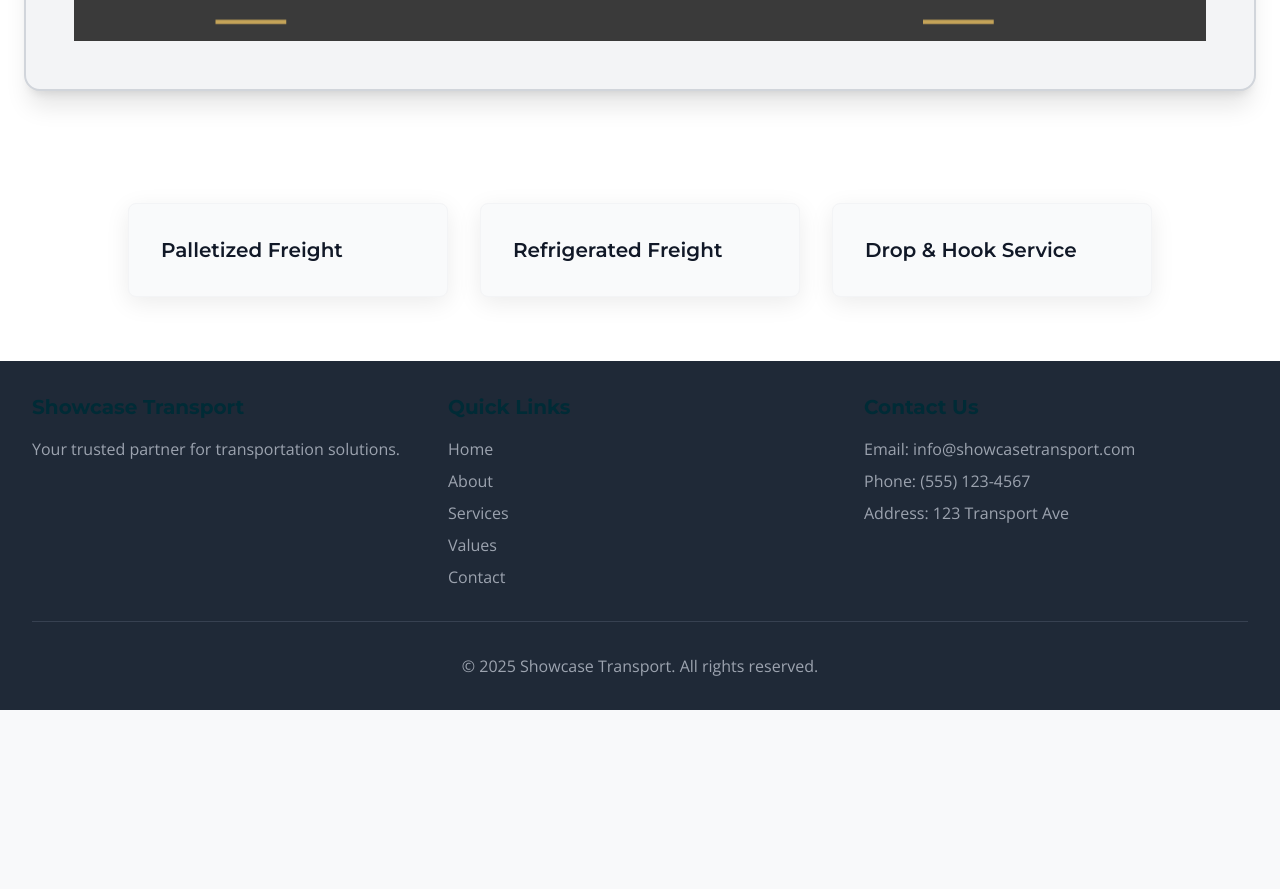
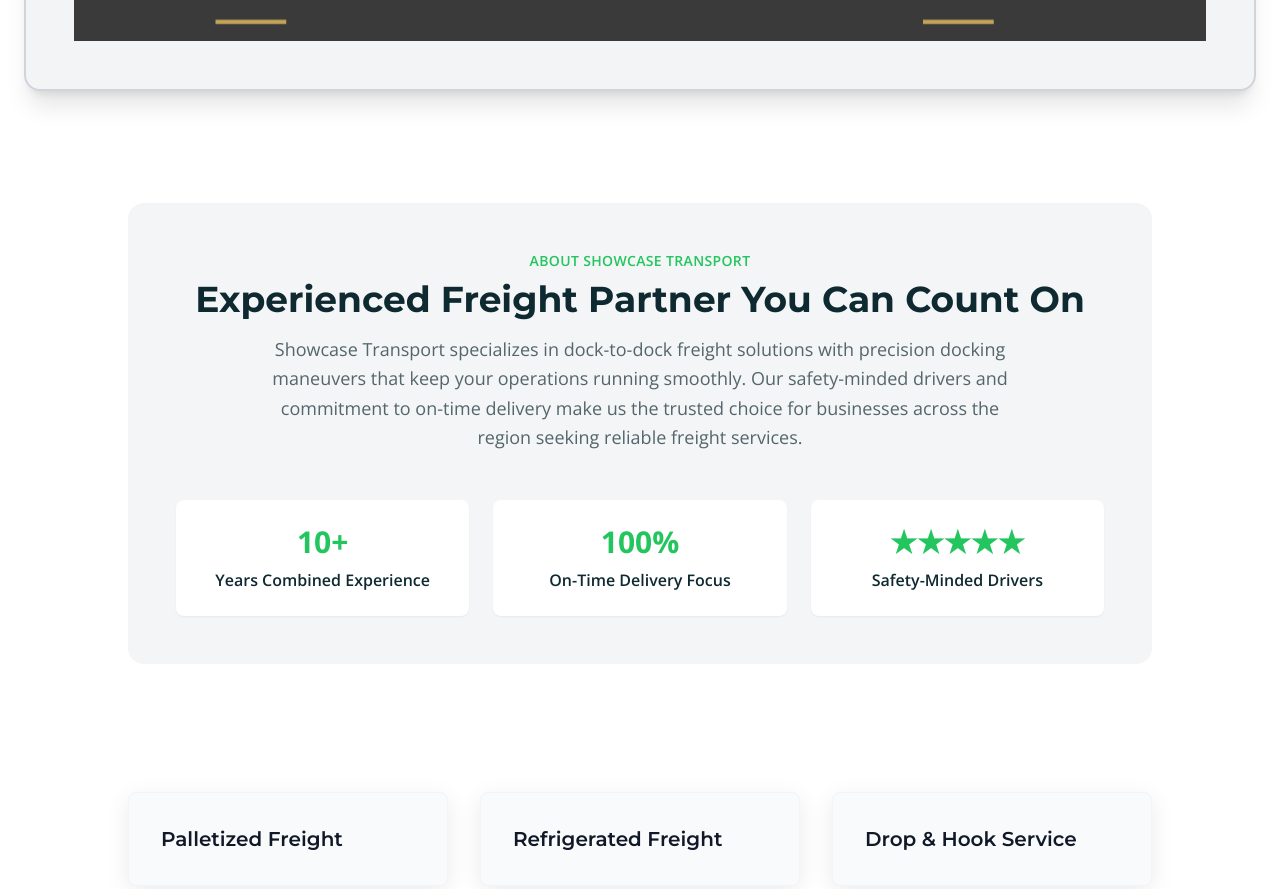
Before and after one commit to knightofren2588/showcase-transport, a React (Vite) app: page / in a window 1280 px wide. Shown: the part 1020-1909 px from the top of the page. Before the commit the page ends 1730 px from the top, so only its background shows below. Built offline with nearby package versions, Linux system fonts and the light colour scheme.

Commit message:
Add About section with stats between animation and services

```diff
--- a/src/pages/Home.jsx
+++ b/src/pages/Home.jsx
@@ -55,6 +55,39 @@
         </div>
       </section>
 
+      {/* About Section */}
+      <section id="about" className="bg-white py-16">
+        <div className="container mx-auto px-4">
+          <div className="max-w-5xl mx-auto bg-[#F4F5F6] rounded-2xl p-8 md:p-12">
+            <div className="text-center mb-8">
+              <p className="text-sm font-semibold text-green-500 uppercase tracking-wide mb-2">
+                About Showcase Transport
+              </p>
+              <h2 className="text-3xl md:text-4xl font-bold text-[#0F2931] mb-4">
+                Experienced Freight Partner You Can Count On
+              </h2>
+              <p className="text-lg text-[#0F2931]/70 max-w-3xl mx-auto leading-relaxed">
+                Showcase Transport specializes in dock-to-dock freight solutions with precision docking maneuvers that keep your operations running smoothly. Our safety-minded drivers and commitment to on-time delivery make us the trusted choice for businesses across the region seeking reliable freight services.
+              </p>
+            </div>
+            <div className="grid md:grid-cols-3 gap-6 mt-12">
+              <div className="bg-white rounded-lg p-6 text-center shadow-sm">
+                <div className="text-3xl font-bold text-green-500 mb-2">10+</div>
+                <p className="text-[#0F2931] font-semibold">Years Combined Experience</p>
+              </div>
+              <div className="bg-white rounded-lg p-6 text-center shadow-sm">
+                <div className="text-3xl font-bold text-green-500 mb-2">100%</div>
+                <p className="text-[#0F2931] font-semibold">On-Time Delivery Focus</p>
+              </div>
+              <div className="bg-white rounded-lg p-6 text-center shadow-sm">
+                <div className="text-3xl font-bold text-green-500 mb-2">★★★★★</div>
+                <p className="text-[#0F2931] font-semibold">Safety-Minded Drivers</p>
+              </div>
+            </div>
+          </div>
+        </div>
+      </section>
+
       {/* Services Section */}
       <section className="bg-white py-16">
         <div className="container mx-auto px-4">
```
